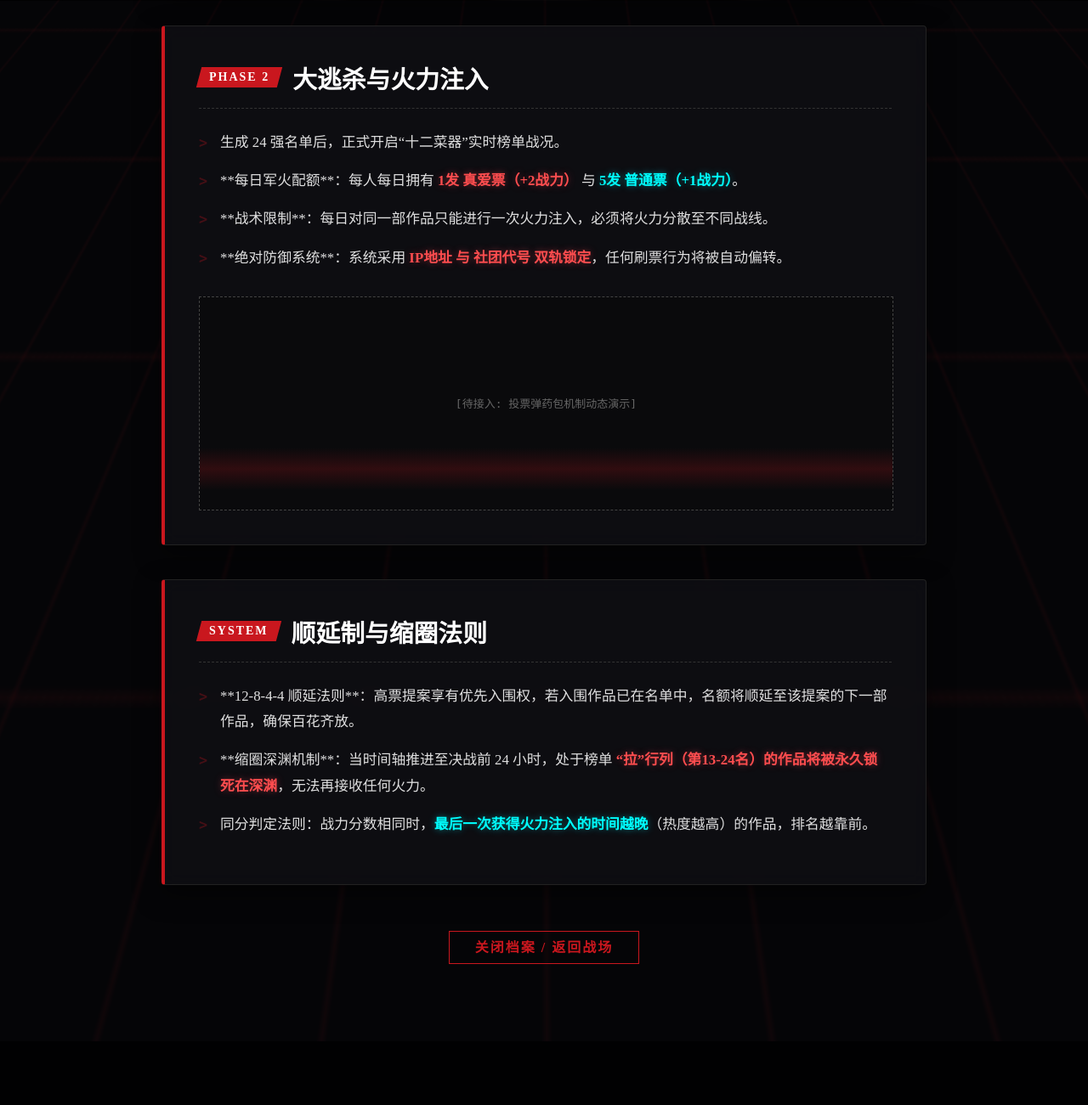
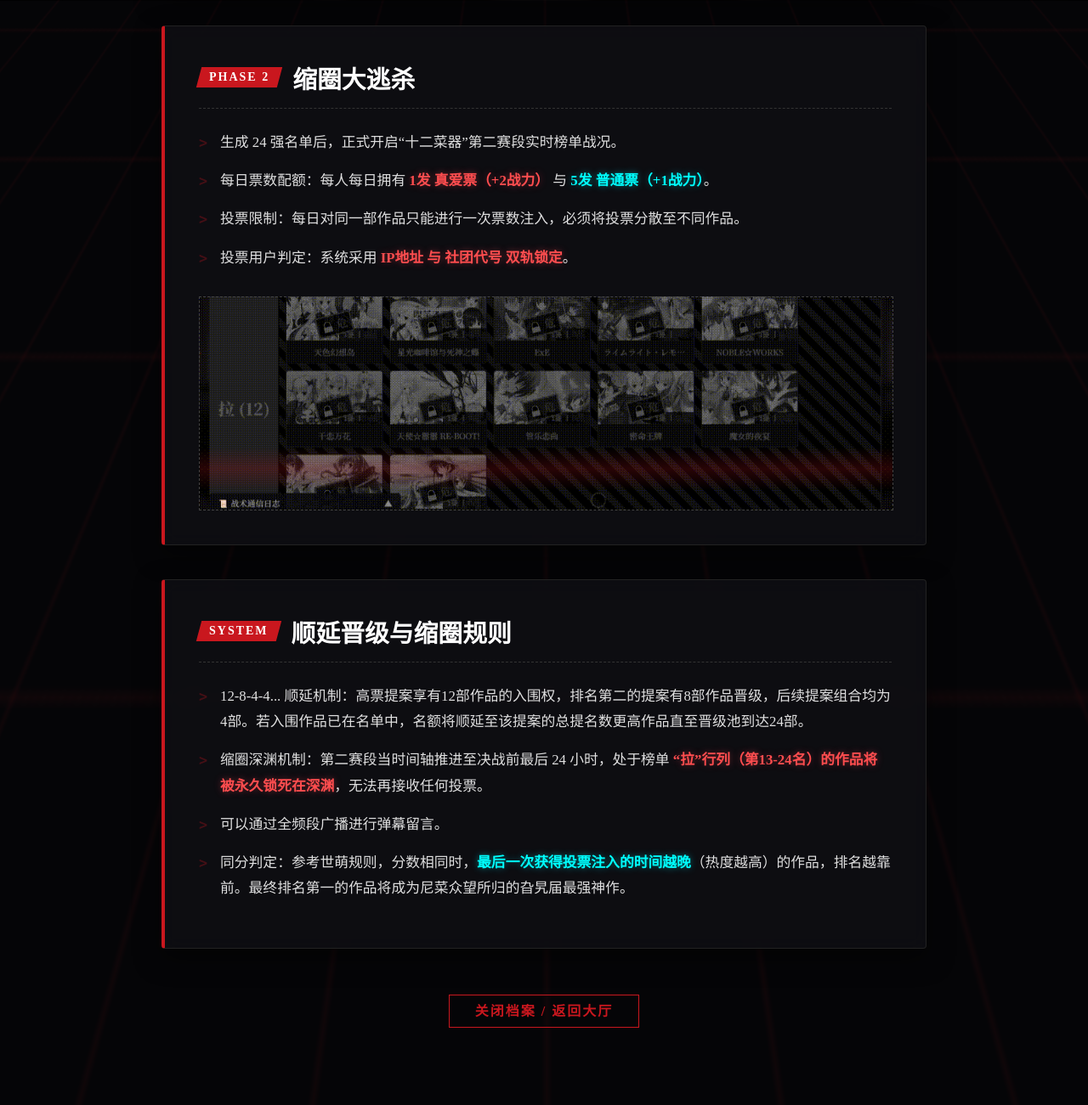
Before and after one commit to 1194837305/New-ZuelGAL, a PHP site: page /events/caiqi_vote/rules.php in a window 1280 px wide. Shown: the part 799-2100 px from the top of the page at 85% size. Before the commit the page ends 2025 px from the top, so only its background shows below. Run offline with PHP 8.4, Linux system fonts and the light colour scheme; a stand-in replaces the project's code that opens the database connection.

Commit message:
feat:加入规则动图 1.0版本收尾

```diff
--- a/contribute.php
+++ b/contribute.php
@@ -44,6 +44,11 @@ $type = isset($_GET['type']) && in_array($_GET['type'], $allowed_types) ? $_GET[
     </style>
 </head>
 <body>
+
+<?php
+    // 无论你在哪个子文件夹，这行代码都能精准定位到根目录的 player.php
+    include_once $_SERVER['DOCUMENT_ROOT'] . "/player.php";
+?>
 
 <div class="editor-container">
     <div class="header">
--- a/events/caiqi_vote/rules.php
+++ b/events/caiqi_vote/rules.php
@@ -316,48 +316,49 @@
         <div class="rule-section">
             <div class="section-header">
                 <div class="phase-badge"><span>PHASE 1</span></div>
-                <h2 class="section-title">盲盒提案行动</h2>
+                <h2 class="section-title">盲盒提案海选</h2>
             </div>
             <ul class="rule-list">
-                <li>社员可在提案大厅提交自己心仪的 Galgame 作品列表。</li>
-                <li>每份提案最多包含 <span class="highlight">12 部作品</span>，支持通过 Ymgal 链接一键解析。</li>
-                <li>此阶段充满暗流，提案将在后台自动根据得票热度进行排序，为第二阶段的配额争夺埋下伏笔。</li>
+                <li>社员可在提案大厅提交自己心仪的 Galgame 作品列表，并为其它提案投票（仅1票机会）</li>
+                <li>每份提案最多包含 <span class="highlight">12 部作品</span>,可以将不超过一半的作品设置为公开可见</li>
+                <li>提案将在后台自动根据得票热度进行排序，根据提案的得票分配晋级下一轮的24部作品名额。</li>
             </ul>
-            <div class="media-placeholder" style="background-image: url('assets/placeholder1.jpg'); background-size: cover; background-position: center;">
-                [待接入: 提案阶段视觉解说图]
+            <div class="media-placeholder" style="background-image: url('/assets/caiqirule1.gif'); background-size: cover; background-position: center;">
+
             </div>
         </div>
 
         <div class="rule-section">
             <div class="section-header">
                 <div class="phase-badge"><span>PHASE 2</span></div>
-                <h2 class="section-title">大逃杀与火力注入</h2>
+                <h2 class="section-title">缩圈大逃杀</h2>
             </div>
             <ul class="rule-list">
-                <li>生成 24 强名单后，正式开启“十二菜器”实时榜单战况。</li>
-                <li>**每日军火配额**：每人每日拥有 <span class="highlight-red">1发 真爱票（+2战力）</span> 与 <span class="highlight">5发 普通票（+1战力）</span>。</li>
-                <li>**战术限制**：每日对同一部作品只能进行一次火力注入，必须将火力分散至不同战线。</li>
-                <li>**绝对防御系统**：系统采用 <span class="highlight-red">IP地址 与 社团代号 双轨锁定</span>，任何刷票行为将被自动偏转。</li>
+                <li>生成 24 强名单后，正式开启“十二菜器”第二赛段实时榜单战况。</li>
+                <li>每日票数配额：每人每日拥有 <span class="highlight-red">1发 真爱票（+2战力）</span> 与 <span class="highlight">5发 普通票（+1战力）</span>。</li>
+                <li>投票限制：每日对同一部作品只能进行一次票数注入，必须将投票分散至不同作品。</li>
+                <li>投票用户判定：系统采用 <span class="highlight-red">IP地址 与 社团代号 双轨锁定</span>。</li>
             </ul>
-            <div class="media-placeholder" style="background-image: url(''); background-size: cover; background-position: center;">
-                [待接入: 投票弹药包机制动态演示]
+            <div class="media-placeholder" style="background-image: url('/assets/caiqirule2.gif'); background-size: cover; background-position: center;">
+
             </div>
         </div>
 
         <div class="rule-section">
             <div class="section-header">
                 <div class="phase-badge"><span>SYSTEM</span></div>
-                <h2 class="section-title">顺延制与缩圈法则</h2>
+                <h2 class="section-title">顺延晋级与缩圈规则</h2>
             </div>
             <ul class="rule-list">
-                <li>**12-8-4-4 顺延法则**：高票提案享有优先入围权，若入围作品已在名单中，名额将顺延至该提案的下一部作品，确保百花齐放。</li>
-                <li>**缩圈深渊机制**：当时间轴推进至决战前 24 小时，处于榜单 <span class="highlight-red">“拉”行列（第13-24名）的作品将被永久锁死在深渊</span>，无法再接收任何火力。</li>
-                <li>同分判定法则：战力分数相同时，<span class="highlight">最后一次获得火力注入的时间越晚</span>（热度越高）的作品，排名越靠前。</li>
+                <li>12-8-4-4... 顺延机制：高票提案享有12部作品的入围权，排名第二的提案有8部作品晋级，后续提案组合均为4部。若入围作品已在名单中，名额将顺延至该提案的总提名数更高作品直至晋级池到达24部。</li>
+                <li>缩圈深渊机制：第二赛段当时间轴推进至决战前最后 24 小时，处于榜单 <span class="highlight-red">“拉”行列（第13-24名）的作品将被永久锁死在深渊</span>，无法再接收任何投票。</li>
+                <li>可以通过全频段广播进行弹幕留言。</li>
+                <li>同分判定：参考世萌规则，分数相同时，<span class="highlight">最后一次获得投票注入的时间越晚</span>（热度越高）的作品，排名越靠前。最终排名第一的作品将成为尼菜众望所归的旮旯届最强神作。</li>
             </ul>
         </div>
 
         <div style="text-align: center; margin-top: 60px;">
-            <a href="#" onclick="window.close(); return false;" style="color: var(--primary); text-decoration: none; border: 1px solid var(--primary); padding: 10px 30px; font-weight: bold; letter-spacing: 2px; transition: 0.3s;" onmouseover="this.style.background='var(--primary)'; this.style.color='#fff';" onmouseout="this.style.background='transparent'; this.style.color='var(--primary)';">关闭档案 / 返回战场</a>
+            <a href="#" onclick="window.close(); return false;" style="color: var(--primary); text-decoration: none; border: 1px solid var(--primary); padding: 10px 30px; font-weight: bold; letter-spacing: 2px; transition: 0.3s;" onmouseover="this.style.background='var(--primary)'; this.style.color='#fff';" onmouseout="this.style.background='transparent'; this.style.color='var(--primary)';">关闭档案 / 返回大厅</a>
         </div>
     </div>
 
```
Also changed, not shown: admin_dashboard.php (+54 -0 lines), auth_handler.php (+45 -1 lines), events/caiqi_vote/api_danmaku.php (+15 -9 lines), index.php (+4 -4 lines), profile.php (+9 -0 lines), assets/caiqirule1.gif (added), assets/caiqirule1.png (added), assets/caiqirule2.gif (added), assets/caiqirule2.png (added).
